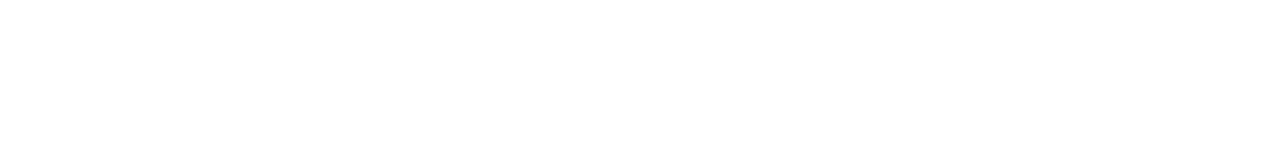
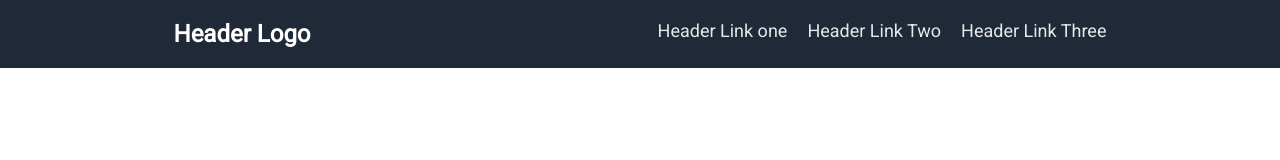
Before and after one commit to hariz97/foundations-landing-page, a plain HTML site: page index.html in a window 1280 px wide. Drawn offline with Linux system fonts and the light colour scheme.

Commit message:
Roboto font added
Header section created and styled

```diff
--- a/index.html
+++ b/index.html
@@ -6,8 +6,28 @@
     <meta name="viewport" content="width=device-width, initial-scale=1.0">
     <title>My Landing Page</title>
     <link rel="stylesheet" href="landing-page.css">
+    <link rel="preconnect" href="https://fonts.googleapis.com">
+    <link rel="preconnect" href="https://fonts.gstatic.com" crossorigin>
+    <link href="https://fonts.googleapis.com/css2?family=Roboto:wght@300;400&display=swap" rel="stylesheet">
 </head>
 <body>
+        <header>
+            <div class="headersection">
+            <div class="leftheader">
+            <ul>
+                <li id="logo"><a id="headerlogo" href="#headerlogo" >Header Logo</a></li>
+            </ul>
+            </div>
+            <div class="righheader">
+            <ul>
+                <li><a href="#headerlinkone">Header Link one</a></li>
+                <li><a href="#headerlinktwo">Header Link Two</a></li>
+                <li><a href="#headerlinkthree">Header Link Three</a></li>
+            </ul>
+            </div>
+            </div>
+        </header>
+
 
 </body>
 </html>
--- a/landing-page.css
+++ b/landing-page.css
@@ -0,0 +1,37 @@
+*{
+    margin: 0;
+    padding: 0;
+    border: 0;
+    font-family: 'Roboto', sans-serif;
+}
+
+.headersection{
+    display: flex;
+    justify-content: space-around;
+    background-color: #1F2937;
+}
+
+ul {
+    list-style-type: none;
+    margin: 0;
+    padding: 0;
+    background-color: #1F2937;
+    padding: 20px 0px;
+    display: flex;
+    gap: 20px;
+  }
+
+  a{
+    text-decoration: none;
+  }
+
+.righheader a{
+    color: #e5e7eb;
+    font-size: 18px;
+}
+
+#headerlogo {
+    font-size: 24px;
+    font-weight: bold;
+    color: white;
+}
```
